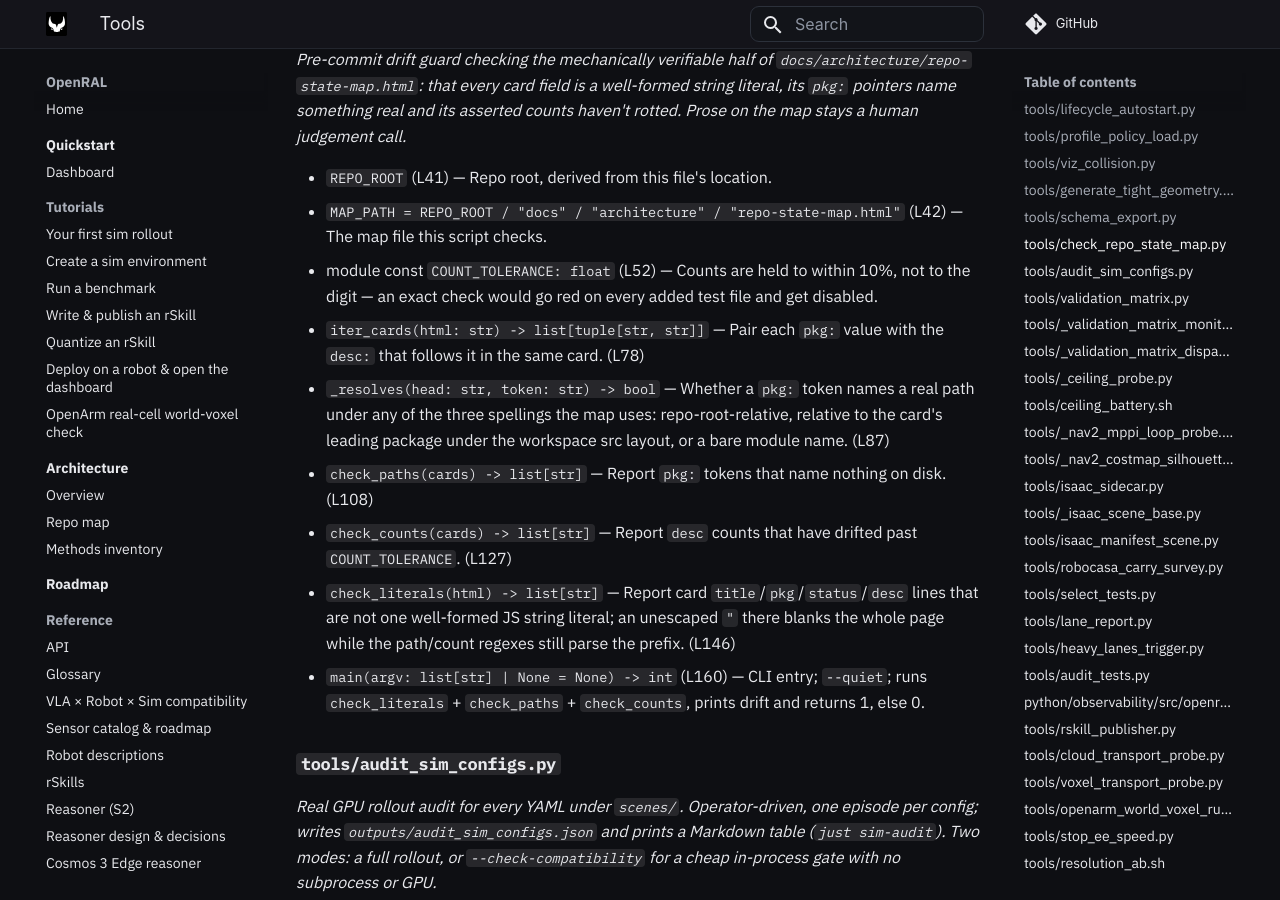
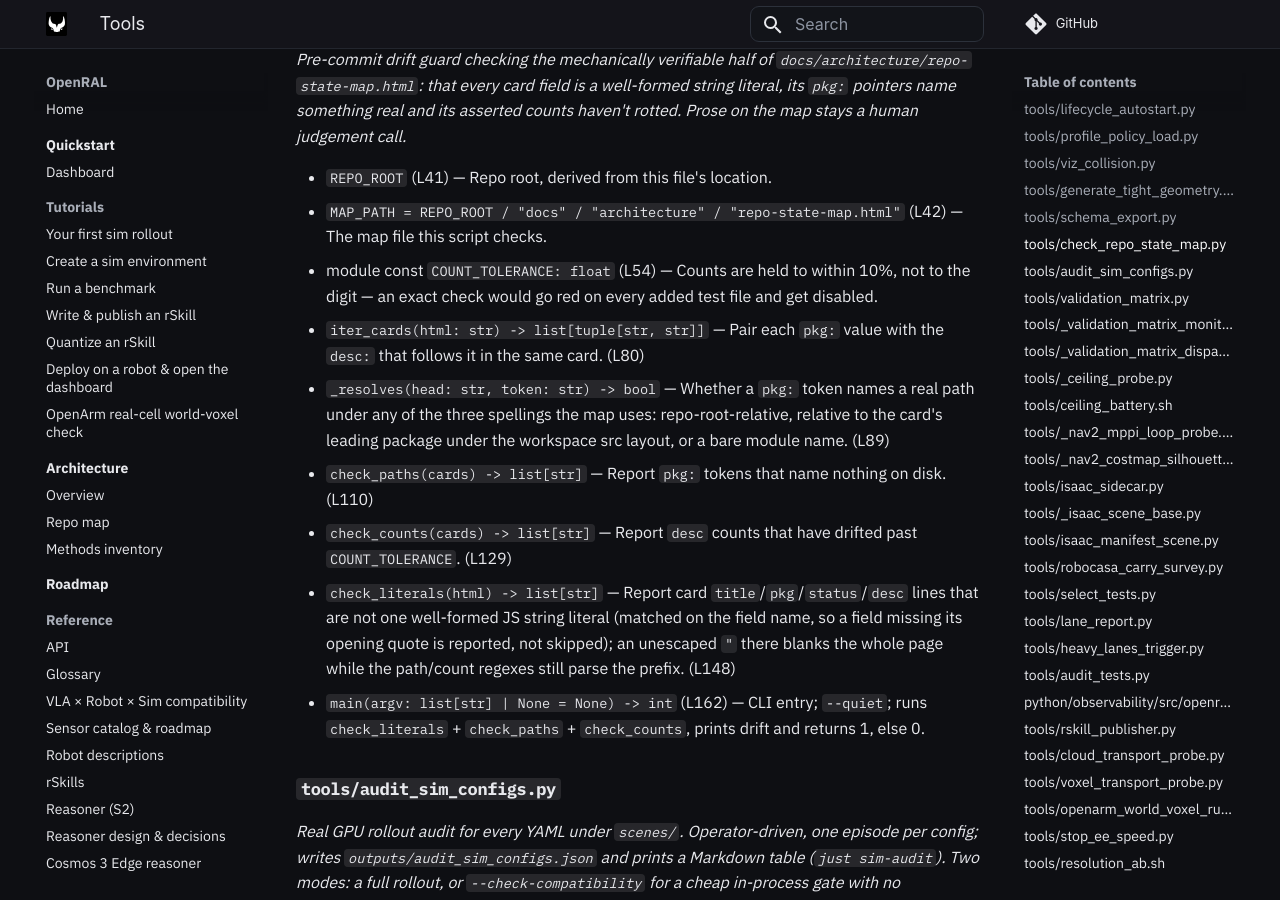
Before and after one commit to OpenRAL/openral, an MkDocs documentation site: the page built from docs/methods/10-tools.md, in a window 1280 px wide and 900 px high, scrolled down 2830 px. Built offline with MkDocs 1.6.1 and Material for MkDocs 9.7.7, drawn with Linux system fonts in a browser that asks for light colours; comment, search, counter and statistics services are not loaded.

Commit message:
fix(tools): report a state-map card field that lost its opening quote
`check_literals` matched a card field on its opening quote, so a line like
`desc: image_topic (default "")` — which breaks the page script just as an
unescaped quote does — was skipped rather than reported. The field is now
matched on its name and `_WHOLE_FIELD_RE` judges the literal. Re-seeded in
the checker's tests. Found by CodeRabbit on #357.

Co-Authored-By: Claude Fable 5.1 <noreply@anthropic.com>
Signed-off-by: Adrian <adrianllopart@gmail.com>

```diff
--- a/docs/methods/10-tools.md
+++ b/docs/methods/10-tools.md
@@ -54,13 +54,13 @@ _Pre-commit drift guard checking the mechanically verifiable half of `docs/archi
 
 - `REPO_ROOT` (L41) — Repo root, derived from this file's location.
 - `MAP_PATH = REPO_ROOT / "docs" / "architecture" / "repo-state-map.html"` (L42) — The map file this script checks.
-- module const `COUNT_TOLERANCE: float` (L52) — Counts are held to within 10%, not to the digit — an exact check would go red on every added test file and get disabled.
-- `iter_cards(html: str) -> list[tuple[str, str]]` — Pair each `pkg:` value with the `desc:` that follows it in the same card. (L78)
-- `_resolves(head: str, token: str) -> bool` — Whether a `pkg:` token names a real path under any of the three spellings the map uses: repo-root-relative, relative to the card's leading package under the workspace src layout, or a bare module name. (L87)
-- `check_paths(cards) -> list[str]` — Report `pkg:` tokens that name nothing on disk. (L108)
-- `check_counts(cards) -> list[str]` — Report `desc` counts that have drifted past `COUNT_TOLERANCE`. (L127)
-- `check_literals(html) -> list[str]` — Report card `title`/`pkg`/`status`/`desc` lines that are not one well-formed JS string literal; an unescaped `"` there blanks the whole page while the path/count regexes still parse the prefix. (L146)
-- `main(argv: list[str] | None = None) -> int` (L160) — CLI entry; `--quiet`; runs `check_literals` + `check_paths` + `check_counts`, prints drift and returns 1, else 0.
+- module const `COUNT_TOLERANCE: float` (L54) — Counts are held to within 10%, not to the digit — an exact check would go red on every added test file and get disabled.
+- `iter_cards(html: str) -> list[tuple[str, str]]` — Pair each `pkg:` value with the `desc:` that follows it in the same card. (L80)
+- `_resolves(head: str, token: str) -> bool` — Whether a `pkg:` token names a real path under any of the three spellings the map uses: repo-root-relative, relative to the card's leading package under the workspace src layout, or a bare module name. (L89)
+- `check_paths(cards) -> list[str]` — Report `pkg:` tokens that name nothing on disk. (L110)
+- `check_counts(cards) -> list[str]` — Report `desc` counts that have drifted past `COUNT_TOLERANCE`. (L129)
+- `check_literals(html) -> list[str]` — Report card `title`/`pkg`/`status`/`desc` lines that are not one well-formed JS string literal (matched on the field name, so a field missing its opening quote is reported, not skipped); an unescaped `"` there blanks the whole page while the path/count regexes still parse the prefix. (L148)
+- `main(argv: list[str] | None = None) -> int` (L162) — CLI entry; `--quiet`; runs `check_literals` + `check_paths` + `check_counts`, prints drift and returns 1, else 0.
 
 ### `tools/audit_sim_configs.py`
 _Real GPU rollout audit for every YAML under `scenes/`. Operator-driven, one episode per config; writes `outputs/audit_sim_configs.json` and prints a Markdown table (`just sim-audit`). Two modes: a full rollout, or `--check-compatibility` for a cheap in-process gate with no subprocess or GPU._
```
Also changed, not shown: 2 other files.
